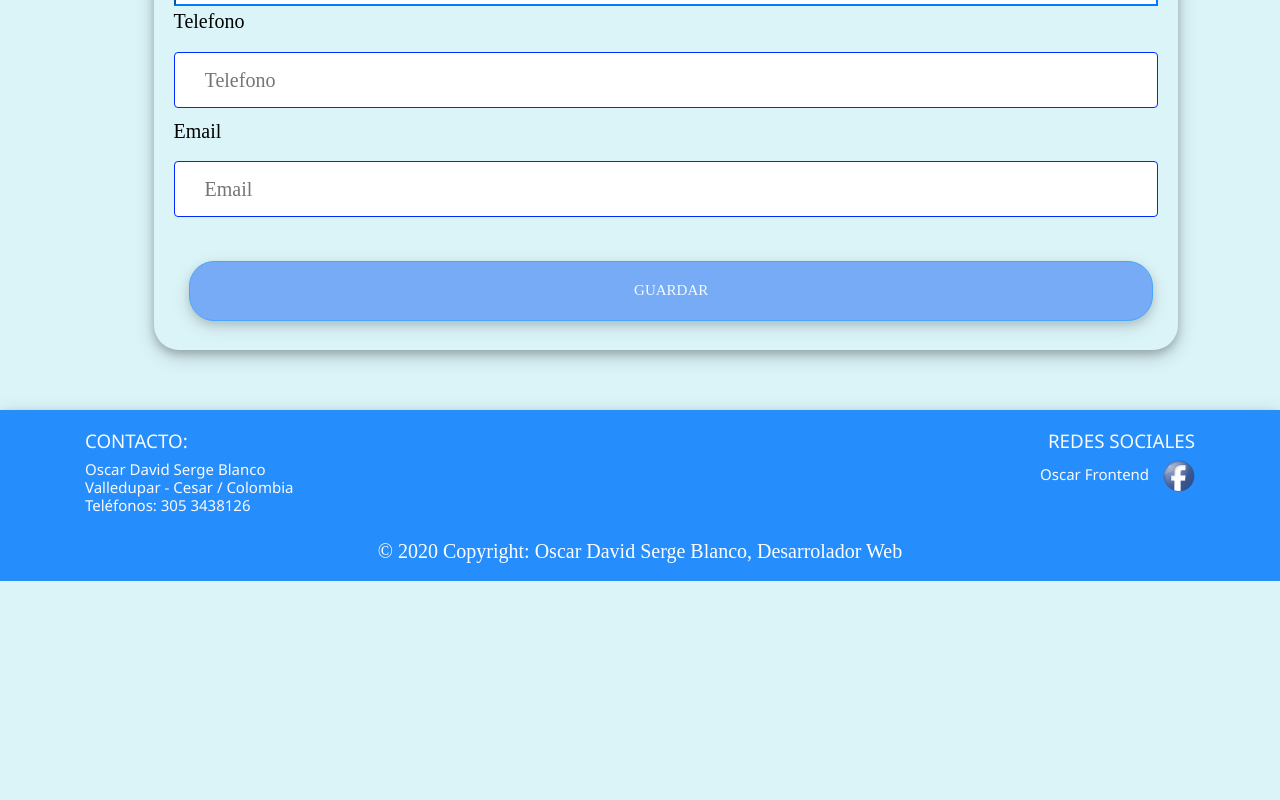
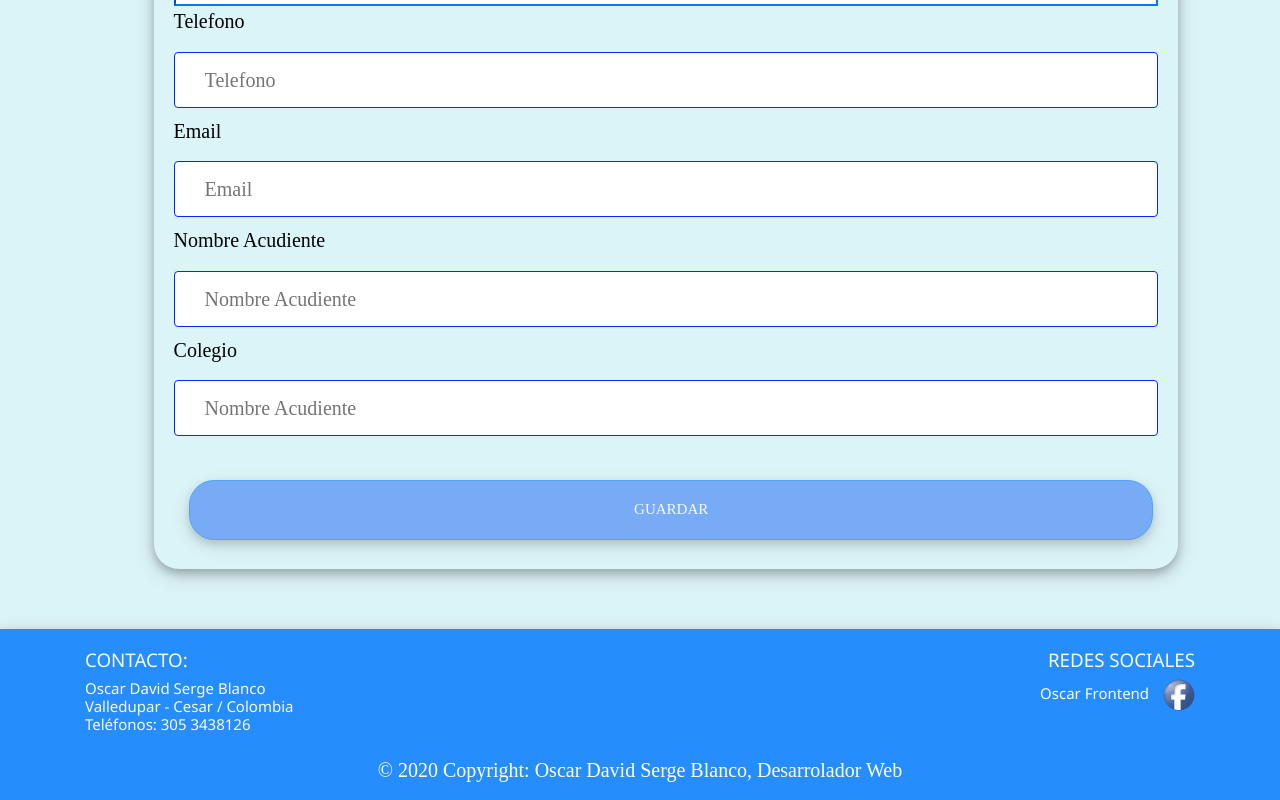
Before and after one commit to osukadesu/PARCIALWEB2, an Angular app in the folder parcial2/ClientApp/: page /estudianteregistro in a window 1280 px wide. Shown: the part 874-1674 px from the top of the page. Before the commit the page ends 1455 px from the top, so only its background shows below. Built offline with nearby package versions, Linux system fonts and the light colour scheme; a web font is replaced by a local one.

Commit message:
Registro de Vacuna y Estudiante + consultas + pipes funcionando

```diff
--- a/parcial2/ClientApp/src/app/parcial2/estudiante/estudiante-consulta/estudiante-consulta.component.html
+++ b/parcial2/ClientApp/src/app/parcial2/estudiante/estudiante-consulta/estudiante-consulta.component.html
@@ -21,6 +21,8 @@
                 <th (click)="sortTable(7)">Email</th>
                 <th (click)="sortTable(8)">Sexo</th>
                 <th (click)="sortTable(9)">Telefono</th>
+                <th (click)="sortTable(9)">Nombre Acudiente</th>
+                <th (click)="sortTable(9)">Colegio</th>
                 <!-- <th (click)="sortTable(12)">Modificar/Eliminar</th> -->
             </tr>
         </thead>
@@ -34,6 +36,8 @@
                 <td>{{ estudiante.email }}</td>
                 <td>{{ estudiante.sexo }}</td>
                 <td>{{ estudiante.telefono }}</td>
+                <td>{{ estudiante.nombreacudiente }}</td>
+                <td>{{ estudiante.colegio }}</td>
                <!-- <td> <a routerLink='/personaEdicion/{{cliente.cedula}}'>Modificar</a> <button id="divcontainer2" class="btn btn-primary">Eliminar</button></td> -->
             </tr>
         </tbody>
--- a/parcial2/ClientApp/src/app/parcial2/estudiante/estudiante-registro/estudiante-registro.component.html
+++ b/parcial2/ClientApp/src/app/parcial2/estudiante/estudiante-registro/estudiante-registro.component.html
@@ -77,6 +77,29 @@
                 <div *ngIf="control.email.errors.required">Se requiere el email</div>
             </div>
         </div>
+
+        <div>
+            <label>Nombre Acudiente</label>
+            <input type="text" id="nombreacudiente" name="nombreacudiente"
+                [ngClass]="{'is-invalid': control.nombreacudiente.errors && control.nombreacudiente.touched}"
+                formControlName="nombreacudiente" placeholder="Nombre Acudiente">
+            <div *ngIf="control.nombreacudiente.errors" class="invalid-feedback">
+                <div *ngIf="control.nombreacudiente.errors.required">Se requiere el nombre del acudiente</div>
+            </div>
+        </div>
+
+
+        <div>
+            <label>Colegio</label>
+            <input type="text" id="colegio" name="colegio"
+                [ngClass]="{'is-invalid': control.colegio.errors && control.colegio.touched}"
+                formControlName="colegio" placeholder="Nombre Acudiente">
+            <div *ngIf="control.colegio.errors" class="invalid-feedback">
+                <div *ngIf="control.colegio.errors.required">Se requiere el nombre del colegio</div>
+            </div>
+        </div>
+
+
         <br>
         <button id="divcontainer2" class="btn btn-primary" (click)="onSubmit()" [disabled]="formregistro.invalid">
             <span>
--- a/parcial2/ClientApp/src/app/parcial2/estudiante/estudiante-registro/estudiante-registro.component.ts
+++ b/parcial2/ClientApp/src/app/parcial2/estudiante/estudiante-registro/estudiante-registro.component.ts
@@ -30,6 +30,8 @@ export class EstudianteRegistroComponent implements OnInit {
     this.estudiante.email = '';
     this.estudiante.fechanacimiento;
     this.estudiante.telefono;
+    this.estudiante.nombreacudiente;
+    this.estudiante.colegio;
 
     this.formregistro = this.formBuilder.group({
       cedula: [this.estudiante.cedula, [Validators.required, Validators.maxLength(12), this.ValidaCedula]],
@@ -39,6 +41,8 @@ export class EstudianteRegistroComponent implements OnInit {
       fechanacimiento: [this.estudiante.fechanacimiento, [Validators.required, Validators.min(1)]],
       email: [this.estudiante.email, Validators.required],
       telefono: [this.estudiante.telefono, Validators.required],
+      nombreacudiente: [this.estudiante.nombreacudiente, Validators.required],
+      colegio: [this.estudiante.colegio, Validators.required],
     });
   }
 
--- a/parcial2/ClientApp/src/app/parcial2/vacuna/vacuna-consulta/vacuna-consulta.component.html
+++ b/parcial2/ClientApp/src/app/parcial2/vacuna/vacuna-consulta/vacuna-consulta.component.html
@@ -14,22 +14,19 @@
         <thead>
             <tr class="thead-dark">
                 <th (click)="sortTable(0)" scope="col">#</th>
-                <th (click)="sortTable(1)">Cedula</th>
-                <th (click)="sortTable(2)">Nombre</th>
-                <th (click)="sortTable(5)">Apellido</th>
-                <th (click)="sortTable(6)">Fecha de Nacimiento</th>
-                <th (click)="sortTable(7)">Email</th>
-                <th (click)="sortTable(8)">Sexo</th>
-                <th (click)="sortTable(9)">Telefono</th>
+                <th (click)="sortTable(1)">Id Vacuna</th>
+                <th (click)="sortTable(2)">Tipo de Vacuna</th>
+                <th (click)="sortTable(5)">Fecha de Vacuna</th>
+                <th (click)="sortTable(6)">Cedula Estudiante</th>
                 <!-- <th (click)="sortTable(12)">Modificar/Eliminar</th> -->
             </tr>
         </thead>
         <tbody id="tbodypulsacion" class="table-primary">
             <tr *ngFor="let vacuna of vacunas|filtroVacuna:searchText; index as i ">
                 <td scope="row">{{ i + 1 }}</td>
-                <td>{{ vacuna.idvacuna }} </td>
-                <td>{{ vacuna.tipovacuna}}</td>
-                <td>{{ vacuna.fechavacuna }}</td>
+                <td>{{ vacuna.idVacuna }} </td>
+                <td>{{ vacuna.tipoVacuna}}</td>
+                <td>{{ vacuna.fechaVacuna }}</td>
                 <td>{{ vacuna.cedula }}</td>
                <!-- <td> <a routerLink='/personaEdicion/{{cliente.cedula}}'>Modificar</a> <button id="divcontainer2" class="btn btn-primary">Eliminar</button></td> -->
             </tr>
--- a/parcial2/ClientApp/src/app/parcial2/vacuna/vacuna-registro/vacuna-registro.component.ts
+++ b/parcial2/ClientApp/src/app/parcial2/vacuna/vacuna-registro/vacuna-registro.component.ts
@@ -2,7 +2,9 @@ import { Component, OnInit } from '@angular/core';
 import { FormGroup, FormBuilder, Validators, AbstractControl } from '@angular/forms';
 import { NgbModal } from '@ng-bootstrap/ng-bootstrap';
 import { AlertModalComponent } from 'src/app/@base/alert-modal/alert-modal.component';
+import { EstudianteService } from 'src/app/services/estudiante.service';
 import { VacunaService } from 'src/app/services/vacuna.service';
+import { Estudiante } from '../../models/estudiante';
 import { Vacuna } from '../../models/vacuna';
 
 @Component({
@@ -11,15 +13,19 @@ import { Vacuna } from '../../models/vacuna';
   styleUrls: ['./vacuna-registro.component.css']
 })
 export class VacunaRegistroComponent implements OnInit {
-
+  estudiantes: Estudiante[];
   formregistro: FormGroup;
   vacuna: Vacuna;
-  constructor(private vacunaService: VacunaService, private formBuilder: FormBuilder,
+  constructor(private vacunaService: VacunaService, private estudianteService: EstudianteService, private formBuilder: FormBuilder,
     private modalService: NgbModal) { }
 
   ngOnInit() {
     this.vacuna = new Vacuna();
     this.buildForm();
+
+    this.estudianteService.get().subscribe(result => {
+      this.estudiantes = result;
+      });
   }
   private buildForm() {
     this.vacuna = new Vacuna();
@@ -31,8 +37,8 @@ export class VacunaRegistroComponent implements OnInit {
     this.formregistro = this.formBuilder.group({
       idvacuna: [this.vacuna.idvacuna, [Validators.required, Validators.maxLength(12)]],
       tipovacuna: [this.vacuna.tipovacuna, Validators.required],
-      fechavacuna: [this.vacuna.fechavacuna, Validators.required],
-      cedula: [this.vacuna.cedula, Validators.required],
+      fechavacuna: [this.vacuna.fechavacuna, [Validators.required, Validators.min(1)]],
+      cedula: [this.vacuna.cedula, [Validators.required, Validators.maxLength(12), this.ValidaCedula]],
 
     });
   }
--- a/parcial2/ClientApp/src/index.html
+++ b/parcial2/ClientApp/src/index.html
@@ -11,7 +11,7 @@
 
   <link href="https://fonts.googleapis.com/css2?family=Nixie+One&display=swap" rel="stylesheet">
 
-  <link rel="icon" type="image/x-icon" href="assets/Logo.ico">
+  <link rel="icon" type="image/x-icon" href="assets/inicio.png">
 
   <link rel="stylesheet" href="https://www.w3schools.com/w3css/4/w3.css">
   <!-- Font Awesome -->
```
Also changed, not shown: parcial2/ClientApp/src/app/parcial2/vacuna/vacuna-registro/vacuna-registro.component.html (+26 -16 lines), 2 other files (tests, documents, lock files or other folders).
